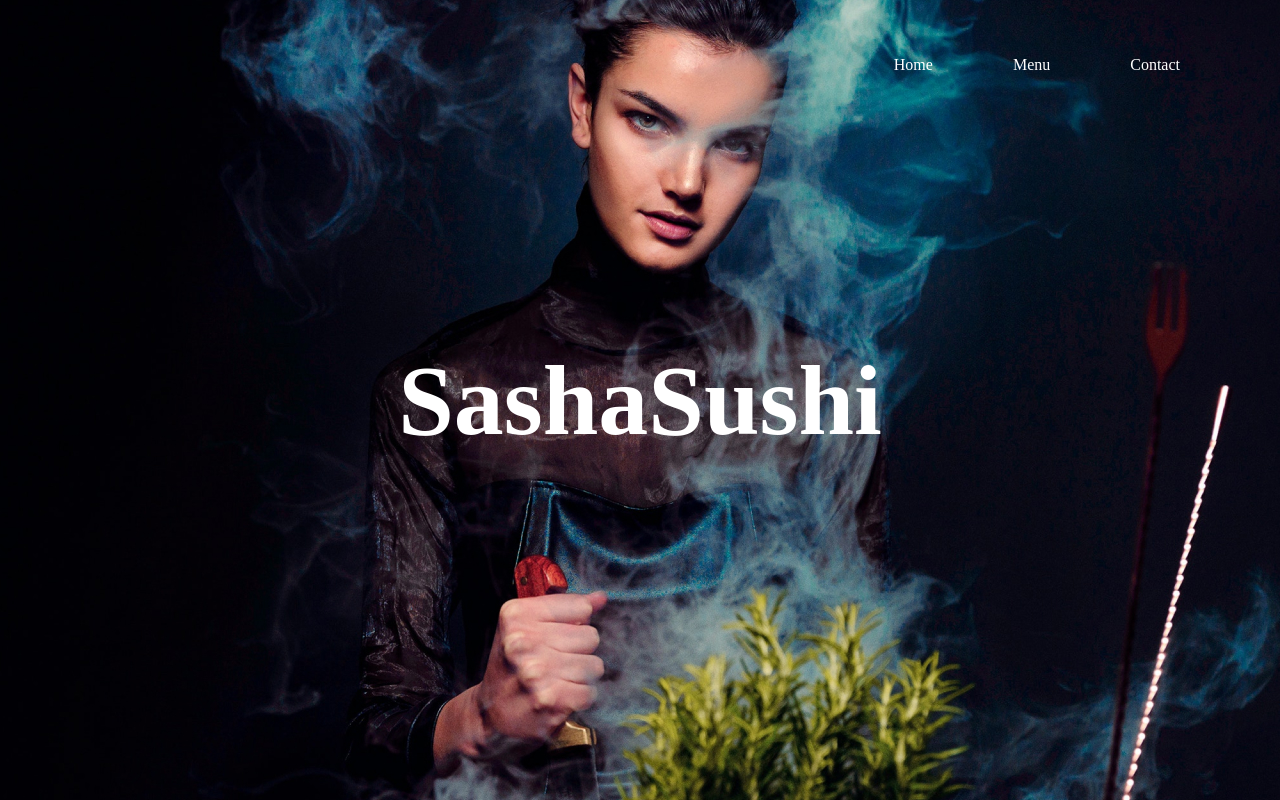
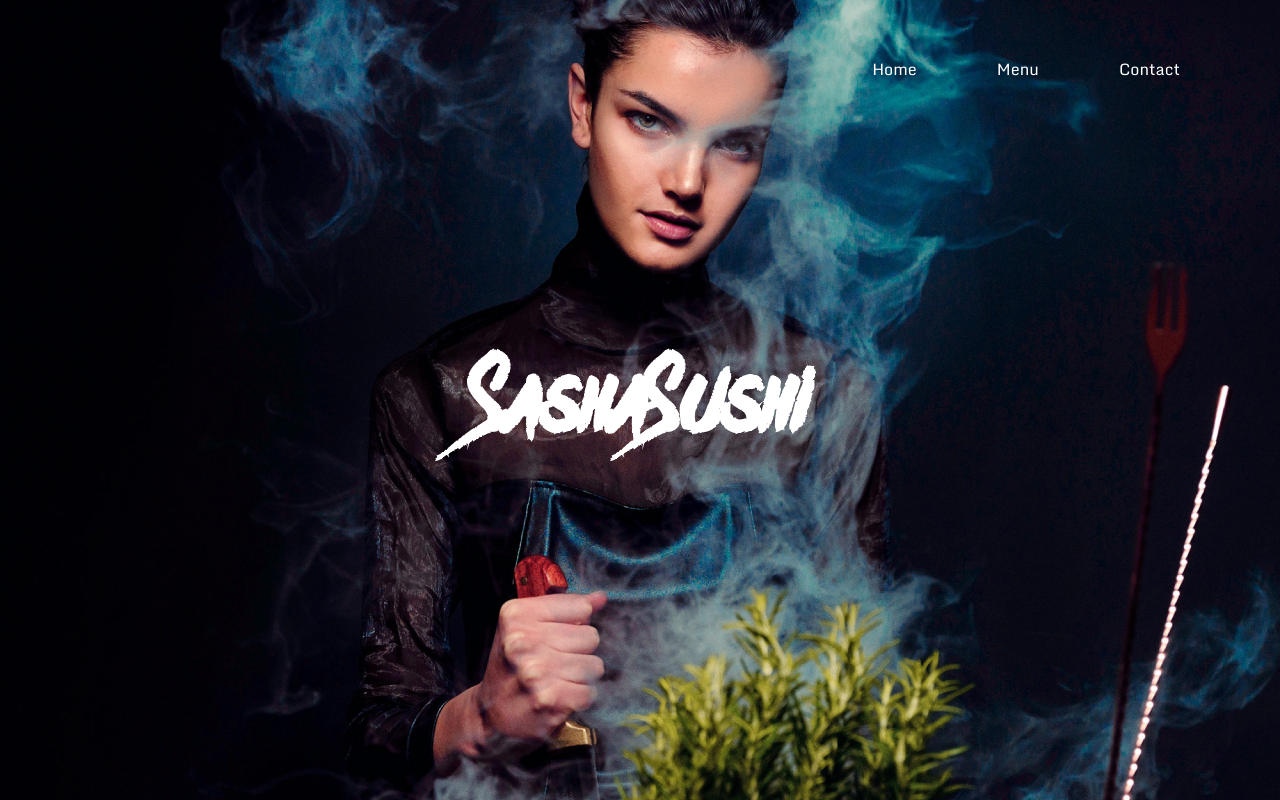
Before and after one commit to MehdiHan/odinproject_restaurant, a plain HTML site: page index.html in a window 1280 px wide. Drawn offline with Linux system fonts and the light colour scheme; the site is published under a folder, as on GitHub Pages, so addresses that start at the root find nothing; files whose address does not match are found by name.

Commit message:
fixig fonts bug

```diff
--- a/css/main.css
+++ b/css/main.css
@@ -1,14 +1,14 @@
 @font-face {
   font-family: contentTitle;
-  src: url('/assets/fonts/Againts.ttf') format('truetype');
+  src: url('../assets/fonts/Againts.ttf') format('truetype');
 }
 @font-face {
   font-family: contentText;
-  src: url('/assets/fonts/Monda-Regular.woff2') format('woff2');
+  src: url('../assets/fonts/Monda-Regular.woff2') format('woff2');
 }
 @font-face {
   font-family: contentTextBold;
-  src: url('/assets/fonts/Monda-Bold.woff2') format('woff2');
+  src: url('../assets/fonts/Monda-Bold.woff2') format('woff2');
 }
 *,
 *::before,
```
